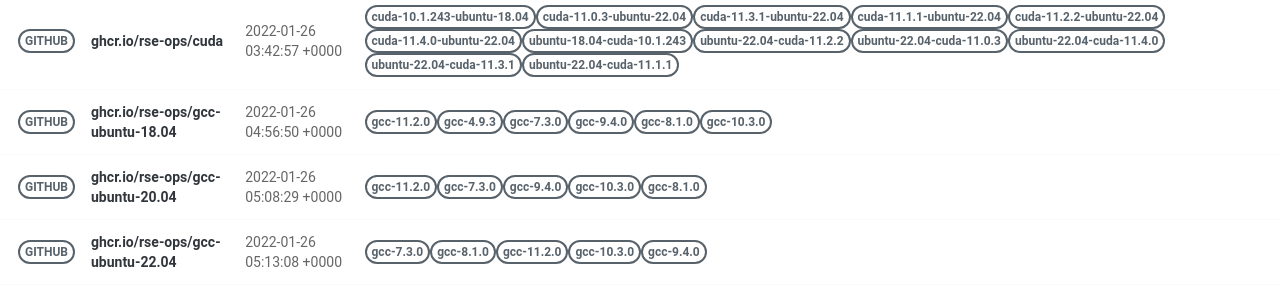
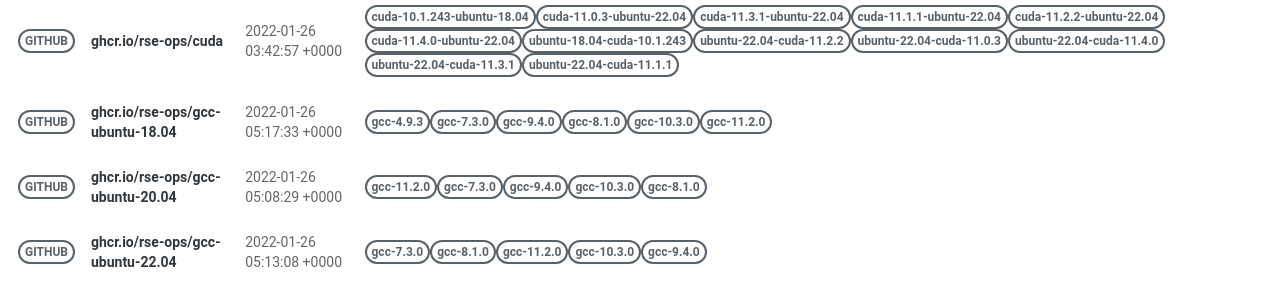
Before and after one commit to rse-ops/docker-images, a Jekyll site: the page built from pages/index.md, in a window 1280 px wide. Shown: the part 502-801 px from the top of the page. Built offline with Jekyll 4.4.1, drawn with Linux system fonts in a browser that asks for light colours; nearby versions of some CDN libraries.

Commit message:
Automated push to update library 2022-01-26

```diff
--- a/_library/ghcr.io-rse-ops-gcc-ubuntu-18.04.md
+++ b/_library/ghcr.io-rse-ops-gcc-ubuntu-18.04.md
@@ -1,14 +1,11 @@
 ---
 layout: container
 name: ghcr.io/rse-ops/gcc-ubuntu-18.04
-updated_at: 2022-01-26 04:56:50.833233
+updated_at: 2022-01-26 05:17:33.843053
 
 
 container_url: https://github.com/orgs/rse-ops/packages/container/package/gcc-ubuntu-18.04
 versions:
- - tag: gcc-11.2.0
-   dockerfile: https://github.com/rse-ops/docker-images/blob/main/ubuntu/gcc/Dockerfile
-   manifest: https://crane.ggcr.dev/manifest/ghcr.io/rse-ops/gcc-ubuntu-18.04:gcc-11.2.0
  - tag: gcc-4.9.3
    dockerfile: https://github.com/rse-ops/docker-images/blob/main/ubuntu/gcc/Dockerfile
    manifest: https://crane.ggcr.dev/manifest/ghcr.io/rse-ops/gcc-ubuntu-18.04:gcc-4.9.3
```
Also changed, not shown: other parts of _library/ghcr.io-rse-ops-gcc-ubuntu-18.04.md (+3 -0 lines).
